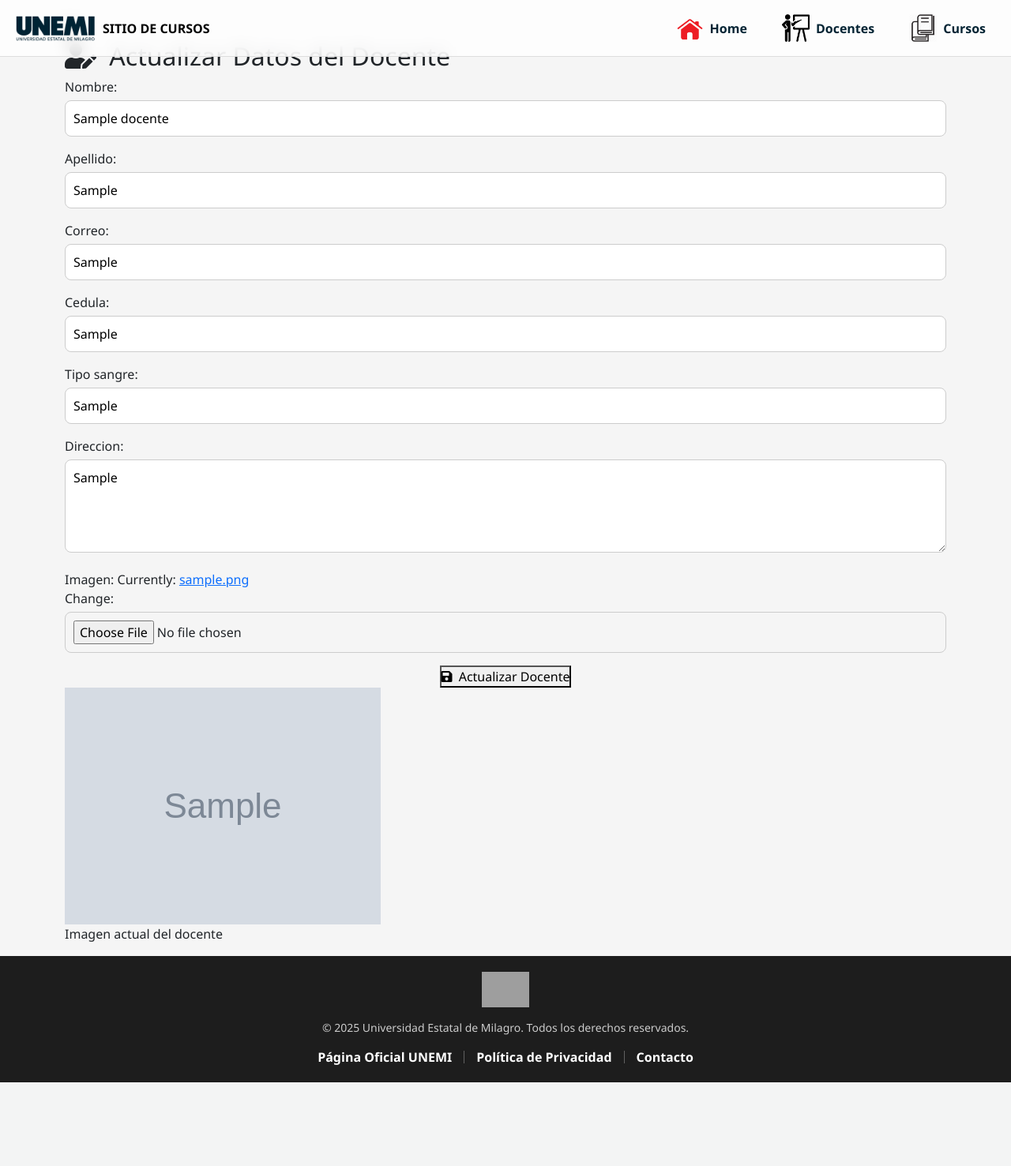
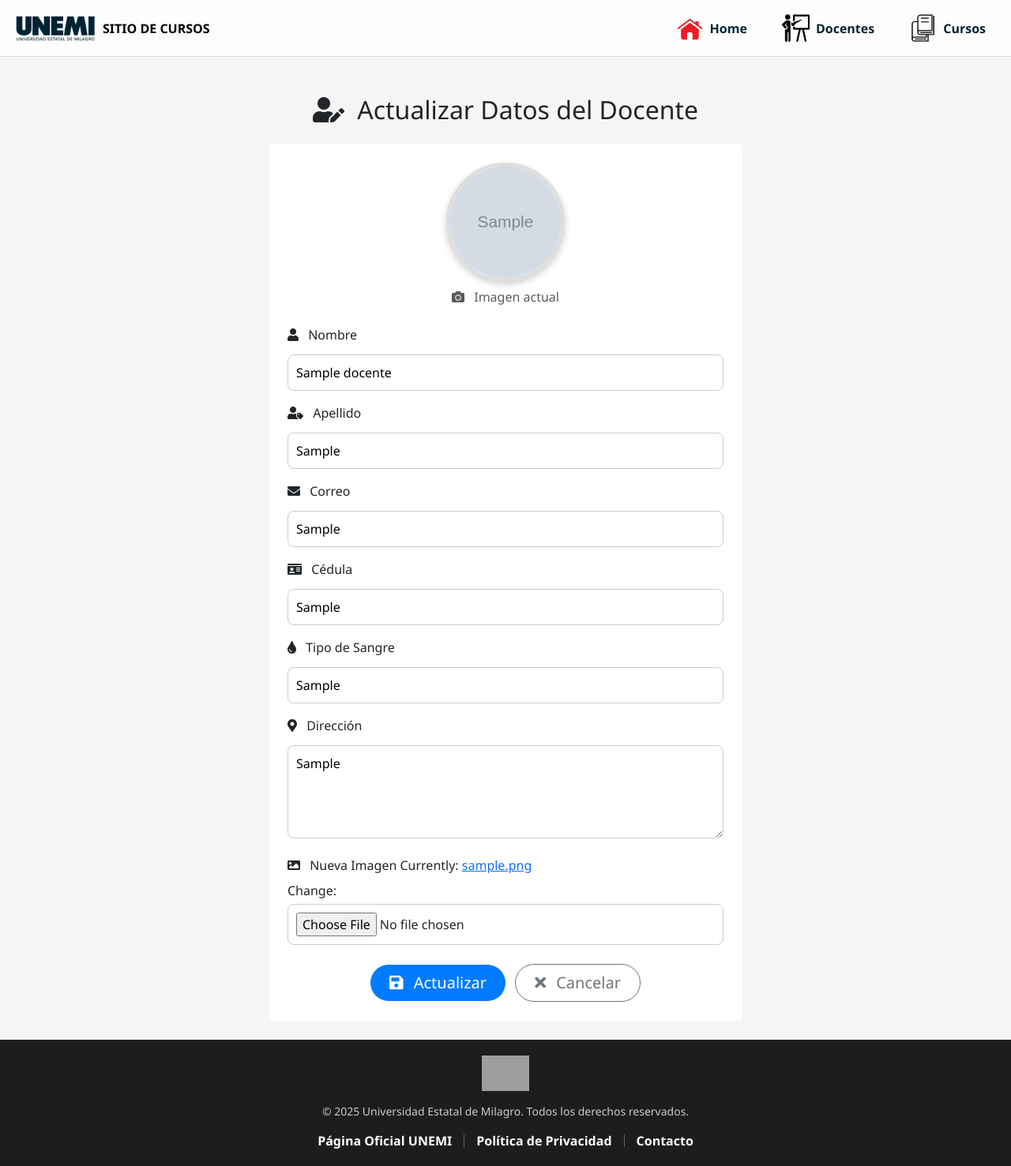
Before and after one commit to MichaelPaucar07/P25dw_app, a Django app: page /docentes/actualizar/1/ in a window 1280 px wide. Shown: the whole page at 79% size. Before the commit the page ends 1371 px from the top, so only its background shows below. Run offline with Django 5.2, Linux system fonts and the light colour scheme; tables that the repository leaves empty hold one stand-in row (values such as "Sample post"); grey boxes marked "Sample" are stand-in pictures; grey boxes are pictures that could not be loaded.

Commit message:
Refactor actualizar_docente.html and crear_docente.css for improved layout and styling; enhance form structure and image preview

```diff
--- a/core/apps/docentes/templates/actualizar_docente.html
+++ b/core/apps/docentes/templates/actualizar_docente.html
@@ -1,40 +1,69 @@
 {% extends 'base.html' %}
 {% load static %}
+
 {% block title %}Actualizar Docente{% endblock %}
 
 {% block content %}
-<div class="custom-modal-overlay">
-  <div class="custom-modal-window">
-    <button class="custom-close-btn" onclick="window.location.href='{% url 'docente:listar_docentes' %}'">&times;</button>
-    <h2 class="custom-modal-title">
-      <i class="fa fa-user-edit me-2"></i> Actualizar Datos del Docente
+<div class="container my-4">
+    <h2 class="text-center mb-4" style="margin-top:120px; margin-bottom:20px;">
+        <i class="fa fa-user-edit me-2"></i> Actualizar Datos del Docente
     </h2>
 
-    <div class="custom-modal-content">
-      <!-- Columna izquierda -->
-      <div class="custom-form-column">
-        <form method="POST" enctype="multipart/form-data" id="customDocenteForm">
-          {% csrf_token %}
-          {{ form.as_p }}
-          <div class="text-center mt-3">
-            <button type="submit" class="custom-btn-save">
-              <i class="fa fa-save me-1"></i> Actualizar Docente
-            </button>
-          </div>
+    <div class="actualizar-docente-page bg-white p-4 rounded">
+        <!-- Imagen actual -->
+        <div class="text-center mb-4">
+            <img id="customImagePreview" class="docente-img-preview"
+                 src="{% if docente.imagen %}{{ docente.imagen.url }}{% else %}{% static 'images/placeholder.png' %}{% endif %}"
+                 alt="Imagen actual del docente">
+            <p class="text-muted mt-2"><i class="fa fa-camera me-2"></i> Imagen actual</p>
+        </div>
+        <form method="POST" enctype="multipart/form-data" id="updateDocenteForm">
+            {% csrf_token %}
+
+            <div class="mb-3">
+                <label class="form-label"><i class="fa fa-user me-2"></i> Nombre</label>
+                {{ form.nombre }}
+            </div>
+
+            <div class="mb-3">
+                <label class="form-label"><i class="fa fa-user-tag me-2"></i> Apellido</label>
+                {{ form.apellido }}
+            </div>
+
+            <div class="mb-3">
+                <label class="form-label"><i class="fa fa-envelope me-2"></i> Correo</label>
+                {{ form.correo }}
+            </div>
+
+            <div class="mb-3">
+                <label class="form-label"><i class="fa fa-id-card me-2"></i> Cédula</label>
+                {{ form.cedula }}
+            </div>
+
+            <div class="mb-3">
+                <label class="form-label"><i class="fa fa-tint me-2"></i> Tipo de Sangre</label>
+                {{ form.tipo_sangre }}
+            </div>
+
+            <div class="mb-3">
+                <label class="form-label"><i class="fa fa-map-marker-alt me-2"></i> Dirección</label>
+                {{ form.direccion }}
+            </div>
+
+            <div class="mb-4">
+                <label class="form-label"><i class="fa fa-image me-2"></i> Nueva Imagen</label>
+                {{ form.imagen }}
+            </div>
+            <div class="text-center">
+                <button type="submit" class="btn btn-primary btn-lg rounded-pill px-4 me-2">
+                    <i class="fa fa-save me-2"></i> Actualizar
+                </button>
+                <a href="{% url 'docente:listar_docentes' %}" class="btn btn-outline-secondary btn-lg rounded-pill px-4">
+                    <i class="fa fa-times me-2"></i> Cancelar
+                </a>
+            </div>
         </form>
-      </div>
-
-      <!-- Columna derecha: imagen actual -->
-      <div class="custom-preview-column">
-        <div class="custom-image-preview-container">
-          <img id="customImagePreview"
-               src="{% if docente.imagen %}{{ docente.imagen.url }}{% else %}{% static 'images/placeholder.png' %}{% endif %}"
-               alt="Previsualización" />
-          <p class="preview-text">Imagen actual del docente</p>
-        </div>
-      </div>
     </div>
-  </div>
 </div>
 
 <script>
--- a/core/static/css/crear_docente.css
+++ b/core/static/css/crear_docente.css
@@ -29,3 +29,35 @@
 .btn-success:hover {
     background-color: #218838;
 }
+
+.actualizar-docente-page {
+    max-width: 600px;
+    margin: 0 auto;
+    background: #fff;
+}
+
+.docente-img-preview {
+    width: 150px;
+    height: 150px;
+    object-fit: cover;
+    border-radius: 50%;
+    border: 4px solid #ddd;
+    box-shadow: 0 4px 10px rgba(0, 0, 0, 0.2);
+}
+
+form input, form select, form textarea {
+    width: 100%;
+    padding: 10px;
+    border-radius: 8px;
+    border: 1px solid #ccc;
+    margin-top: 5px;
+}
+
+.btn-primary {
+    background-color: #007bff;
+    border: none;
+}
+
+.btn-primary:hover {
+    background-color: #0056b3;
+}
```
